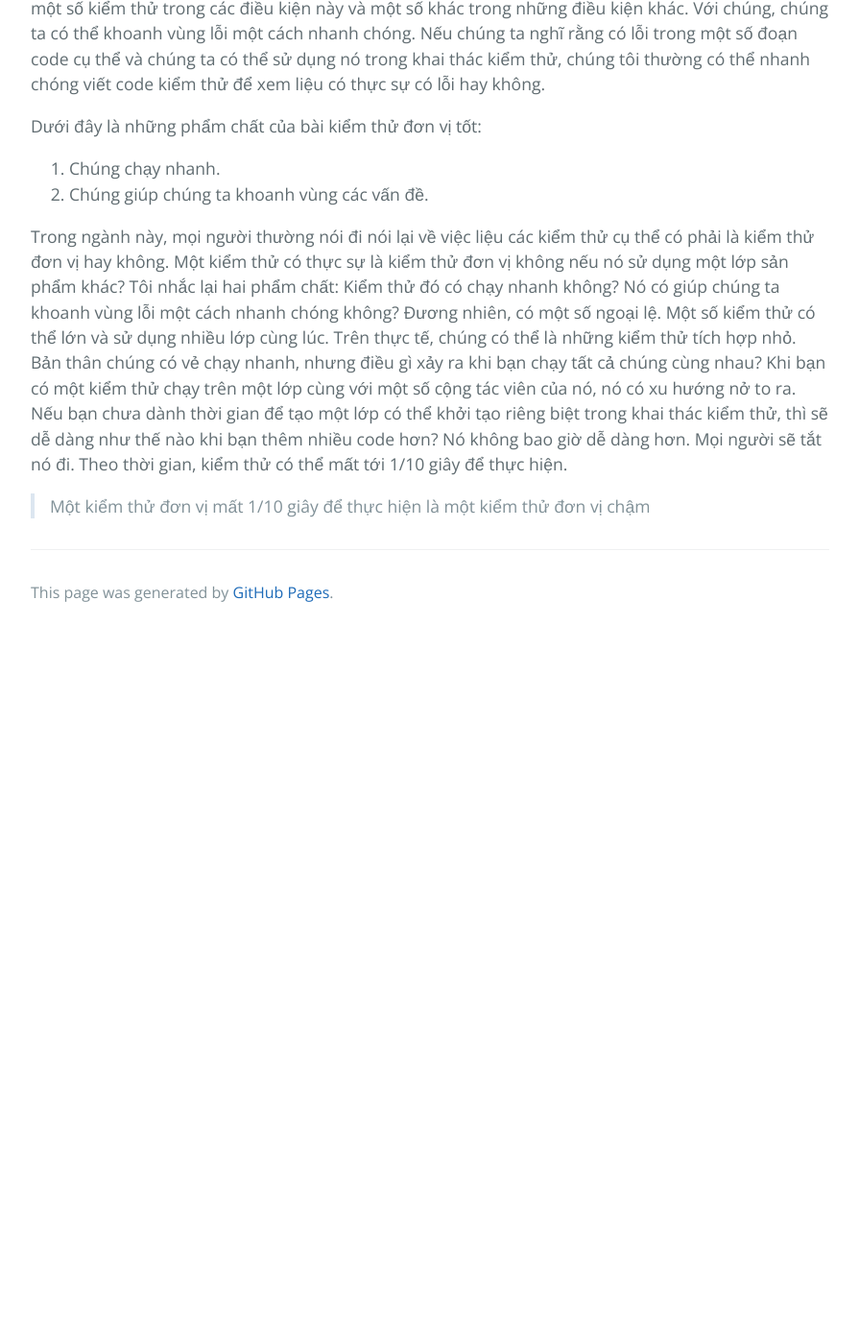
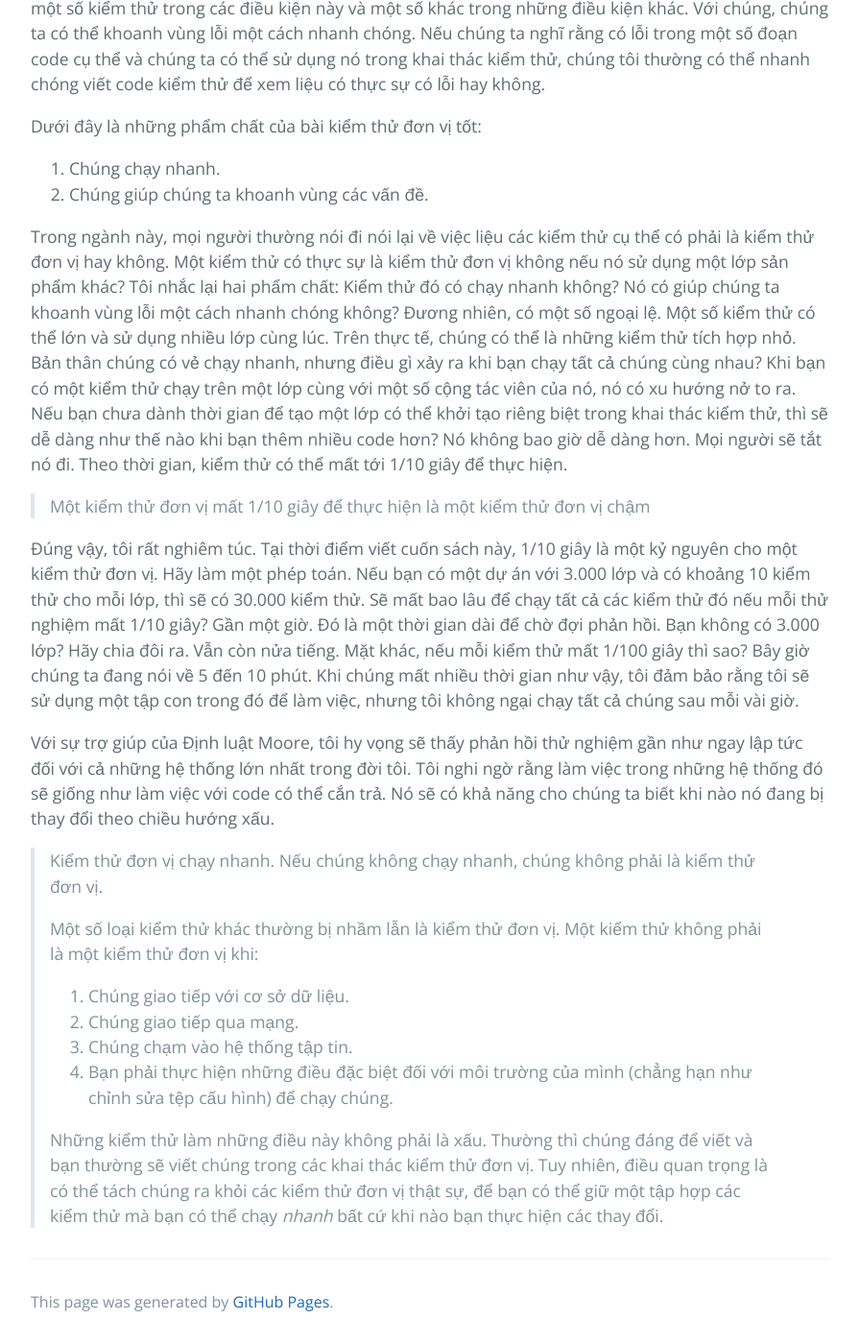
Before and after one commit to HaiBV/haibv.github.io, a Jekyll site: the page built from working-effectively-with-legacy-code/chapter-2-working-with-feedback.md, in a window 1280 px wide and 1400 px high, scrolled down 4463 px. Shown: the whole window at 96% size, without its empty margins (192-1087 px from the left). Built offline with Jekyll 4.4.1, drawn with Linux system fonts in a browser that asks for light colours; our own code applies the rules of GitHub Pages for plain Markdown files; before the commit the page ends 5124 px from its top, so only the background shows below that.

Commit message:
Book - Working Efectively with Legacy Code - P1 - C2

```diff
--- a/working-effectively-with-legacy-code/chapter-2-working-with-feedback.md
+++ b/working-effectively-with-legacy-code/chapter-2-working-with-feedback.md
@@ -71,3 +71,17 @@ Dưới đây là những phẩm chất của bài kiểm thử đơn vị tốt
 Trong ngành này, mọi người thường nói đi nói lại về việc liệu các kiểm thử cụ thể có phải là kiểm thử đơn vị hay không. Một kiểm thử có thực sự là kiểm thử đơn vị không nếu nó sử dụng một lớp sản phẩm khác? Tôi nhắc lại hai phẩm chất: Kiểm thử đó có chạy nhanh không? Nó có giúp chúng ta khoanh vùng lỗi một cách nhanh chóng không? Đương nhiên, có một số ngoại lệ. Một số kiểm thử có thể lớn và sử dụng nhiều lớp cùng lúc. Trên thực tế, chúng có thể là những kiểm thử tích hợp nhỏ. Bản thân chúng có vẻ chạy nhanh, nhưng điều gì xảy ra khi bạn chạy tất cả chúng cùng nhau? Khi bạn có một kiểm thử chạy trên một lớp cùng với một số cộng tác viên của nó, nó có xu hướng nở to ra. Nếu bạn chưa dành thời gian để tạo một lớp có thể khởi tạo riêng biệt trong khai thác kiểm thử, thì sẽ dễ dàng như thế nào khi bạn thêm nhiều code hơn? Nó không bao giờ dễ dàng hơn. Mọi người sẽ tắt nó đi. Theo thời gian, kiểm thử có thể mất tới 1/10 giây để thực hiện.
 
 > Một kiểm thử đơn vị mất 1/10 giây để thực hiện là một kiểm thử đơn vị chậm
+
+Đúng vậy, tôi rất nghiêm túc. Tại thời điểm viết cuốn sách này, 1/10 giây là một kỷ nguyên cho một kiểm thử đơn vị. Hãy làm một phép toán. Nếu bạn có một dự án với 3.000 lớp và có khoảng 10 kiểm thử cho mỗi lớp, thì sẽ có 30.000 kiểm thử. Sẽ mất bao lâu để chạy tất cả các kiểm thử đó nếu mỗi thử nghiệm mất 1/10 giây? Gần một giờ. Đó là một thời gian dài để chờ đợi phản hồi. Bạn không có 3.000 lớp? Hãy chia đôi ra. Vẫn còn nửa tiếng. Mặt khác, nếu mỗi kiểm thử mất 1/100 giây thì sao? Bây giờ chúng ta đang nói về 5 đến 10 phút. Khi chúng mất nhiều thời gian như vậy, tôi đảm bảo rằng tôi sẽ sử dụng một tập con trong đó để làm việc, nhưng tôi không ngại chạy tất cả chúng sau mỗi vài giờ.
+
+Với sự trợ giúp của Định luật Moore, tôi hy vọng sẽ thấy phản hồi thử nghiệm gần như ngay lập tức đối với cả những hệ thống lớn nhất trong đời tôi. Tôi nghi ngờ rằng làm việc trong những hệ thống đó sẽ giống như làm việc với code có thể cắn trả. Nó sẽ có khả năng cho chúng ta biết khi nào nó đang bị thay đổi theo chiều hướng xấu.
+
+> Kiểm thử đơn vị chạy nhanh. Nếu chúng không chạy nhanh, chúng không phải là kiểm thử đơn vị.
+>
+> Một số loại kiểm thử khác thường bị nhầm lẫn là kiểm thử đơn vị. Một kiểm thử không phải là một kiểm thử đơn vị khi:
+> 1. Chúng giao tiếp với cơ sở dữ liệu.
+> 2. Chúng giao tiếp qua mạng.
+> 3. Chúng chạm vào hệ thống tập tin.
+> 4. Bạn phải thực hiện những điều đặc biệt đối với môi trường của mình (chẳng hạn như chỉnh sửa tệp cấu hình) để chạy chúng.
+>
+> Những kiểm thử làm những điều này không phải là xấu. Thường thì chúng đáng để viết và bạn thường sẽ viết chúng trong các khai thác kiểm thử đơn vị. Tuy nhiên, điều quan trọng là có thể tách chúng ra khỏi các kiểm thử đơn vị thật sự, để bạn có thể giữ một tập hợp các kiểm thử mà bạn có thể chạy _nhanh_ bất cứ khi nào bạn thực hiện các thay đổi.
```
